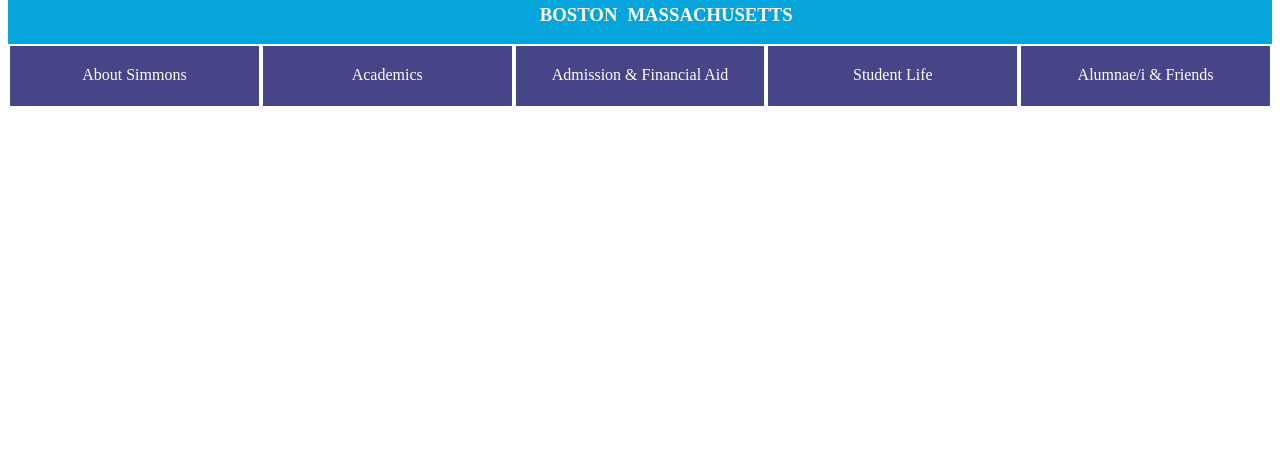
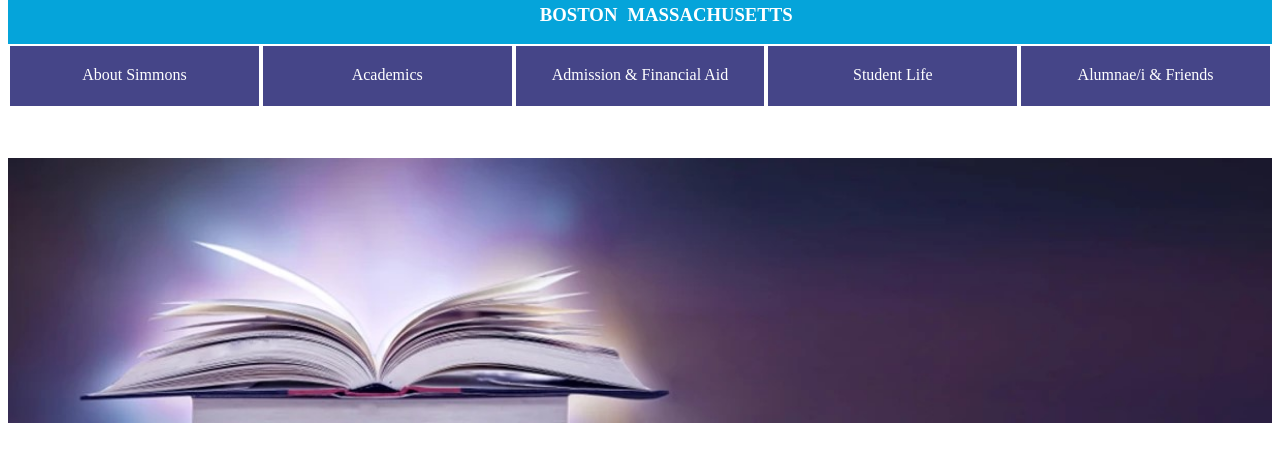
Before and after one commit to Vytautas-T/web.simmons.edu-uzduotys, a plain HTML site: page uzduotis 1/index.html in a window 1280 px wide. Shown: the part 103-564 px from the top of the page. Drawn offline with Linux system fonts and the light colour scheme.

Commit message:
atnaujinta

```diff
--- a/uzduotis 1/index.html
+++ b/uzduotis 1/index.html
@@ -23,7 +23,7 @@
             </div>
         </div>
         <div class="trecias-cw">
-            <div class="trecias-cw-pirmas">link</div>
+            <div  class="trecias-cw-pirmas">link</div>
             <div class="trecias-cw-antras">search</div>
         </div>
     </div>
@@ -34,6 +34,9 @@
         <div class="juostos-mygtukai">Student Life</div>
         <div class="juostos-mygtukai">Alumnae/i & Friends</div>
     </div>
+    <div>
+        <div><img src="academics3.jpg" alt="academics" class="paveiksliukas"></div>
+    </div>
 
 </body>
 </html>
--- a/uzduotis 1/style.css
+++ b/uzduotis 1/style.css
@@ -94,3 +94,9 @@
 .juostos-mygtukai:hover {
     background-color: rgb(45, 45, 88);
 }
+
+.paveiksliukas {
+    display: flex;
+    width: 100%;
+    margin-top: 50px;
+}
```
Also changed, not shown: uzduotis 1/academics.jpg (added), uzduotis 1/academics2.jpg (added), uzduotis 1/academics3.jpg (added), 1 other file.
